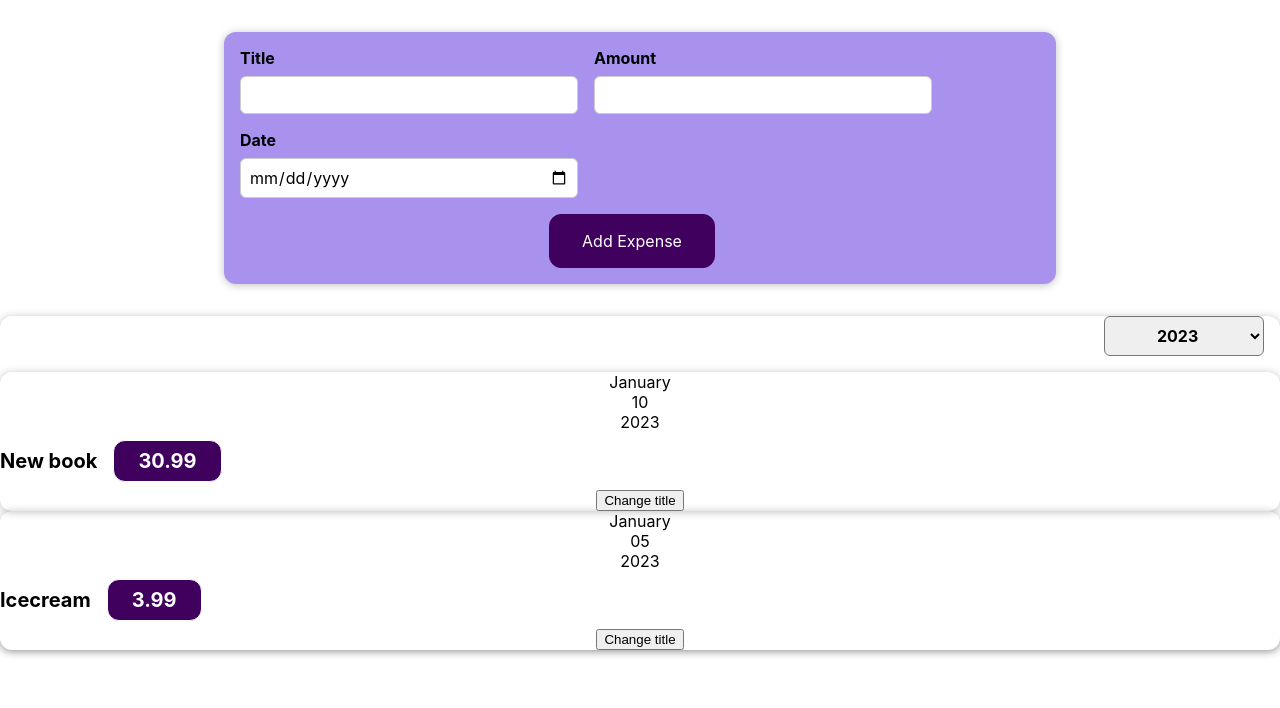
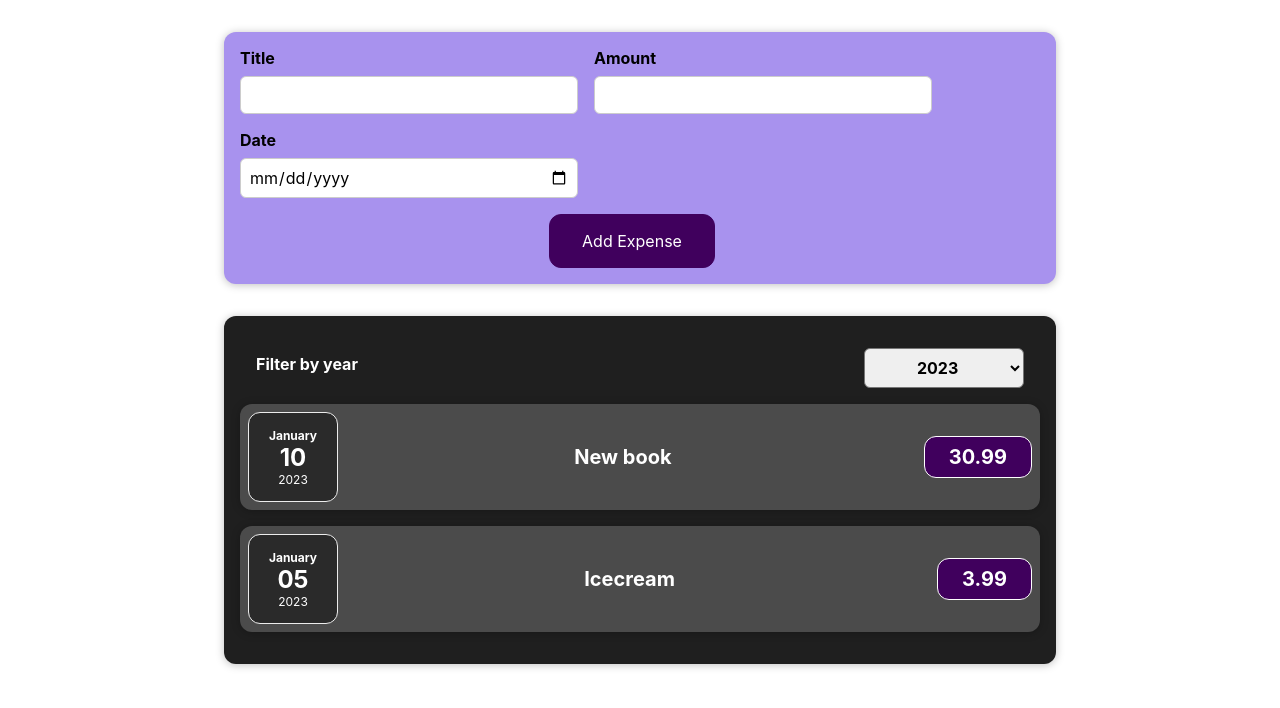
Before and after one commit to mnerva/expenses-http, a React (Create React App) app: page / in a window 1280 px wide. Shown: the top 708 px of the page. Built offline with nearby package versions, Linux system fonts and the light colour scheme.

Commit message:
juhendid 1-9

```diff
--- a/src/App.js
+++ b/src/App.js
@@ -1,33 +1,43 @@
-import React, { usestate } from 'react';
+import React, { useState } from 'react';
 import './App.css';
-import { Expenses } from "./components/Expenses/Expenses";
+import Expenses from "./components/Expenses/Expenses";
 import NewExpense from "./components/NewExpense/NewExpense";
 
-const App = () => {
-  const expenses = [
+const DUMMY_EXPENSES = [
       {
+          id: 'e1',
           date: new Date(2023, 0, 10),
           title:'New book',
           price: 30.99
       },
       {
+          id: 'e2',
           date: new Date(2023, 0, 5),
           title:'Icecream',
           price: 3.99
       }
 ]
 
+const App = () => {
+  const [expenses, setExpenses] = useState(DUMMY_EXPENSES)
+
   const addExpensehandler = (expense) => {
     console.log('In App.js')
+    setExpenses((previousExpenses) => {
+      return [expense, ...previousExpenses]
+    })
     console.log(expense)
+
   }
+
+  console.log(expenses)
 
   return (
     <div className="App">
         <NewExpense onAddExpense={addExpensehandler}></NewExpense>
         <Expenses expenses={expenses}></Expenses>
     </div>
-  );
+  )
 }
 
-export default App;
+export default App
--- a/src/components/Expenses/ExpenseDate.js
+++ b/src/components/Expenses/ExpenseDate.js
@@ -6,10 +6,10 @@ const ExpenseDate = (props) => {
 	const year = props.date.getFullYear()
 
   	return (
-	    <div>
-	      <div>{month}</div>
-	      <div>{day}</div>
-	      <div>{year}</div>
+	    <div className="expense-date">
+	      <div className="expense-date__month">{month}</div>
+	      <div className="expense-date__day">{day}</div>
+	      <div className="expense-date__year">{year}</div>
 	    </div>
 	  )
 }
--- a/src/components/Expenses/ExpenseItem.js
+++ b/src/components/Expenses/ExpenseItem.js
@@ -20,7 +20,6 @@ const ExpenseItem = (props) => {
         <h2>{props.title}</h2>
         <div className="expense-item__price">{props.price}</div>
       </div>
-      <button onClick={clickHandler}>Change title</button>
     </Card>
   )
 }
--- a/src/components/Expenses/Expenses.js
+++ b/src/components/Expenses/Expenses.js
@@ -1,27 +1,40 @@
 import React, { useState } from 'react'
+import "./Expenses.css"
 import ExpenseItem from './ExpenseItem'
-import "./Expenses.css"
 import Card from '../UI/Card'
 import ExpensesFilter from './ExpensesFilter'
 
-export const Expenses = (props) => {
-  const [expenseFilter, setExpenseFilter] = useState('2023')
+const Expenses = (props) => {
+  const [filteredYear, setFilteredYear] = useState('2023')
 
-  const addExpenseFilterHandler = (expenseFilter) => {
-    console.log('In Expenses.js')
-    console.log(expenseFilter)
-    setExpenseFilter(expenseFilter)
+  console.log('Year data in Expenses.js' + filteredYear)
+
+  const filterChangeHandler = (year) => {
+    console.log('Filter change handled by Expenses.js')
+    console.log(year + ' in Expenses.js')
+    setFilteredYear(year)
   }
 
+  props.expenses.map((expense) => {
+  	console.log(expense)
+  })
+
   return (
-    <Card className='expenses'>
-        <ExpensesFilter onAddExpenseFilter={addExpenseFilterHandler}/>
-          {props.expenses.map((ob) => {
-            if (ob.date.getFullYear().toString() === expenseFilter){
-              return (<ExpenseItem date={ob.date} title={ob.title} price={ob.price} id={ob.id}/>)
-            } else{
-              return null}
-          })}
+    <Card className="expenses">
+        <ExpensesFilter selected={filteredYear} onChangeFilter={filterChangeHandler}></ExpensesFilter>
+        {
+        	props.expenses.map((expense) => {
+        		return <ExpenseItem
+        		id={expense.id}
+        		title={expense.title}
+        		price={expense.price}
+        		date={expense.date}
+        		></ExpenseItem>
+        	})
+        }
+
     </Card>
   )
-}
+ }
+
+export default Expenses
--- a/src/components/NewExpense/ExpenseForm.js
+++ b/src/components/NewExpense/ExpenseForm.js
@@ -3,46 +3,33 @@ import "./ExpenseForm.css"
 import { useState } from 'react';
 
 const ExpenseForm = (props) => {
-    const [userInput, setUserInput] = useState({
-        enteredTitle:'',
-        enteredAmount:'',
-        enteredDate:''
-    })
+    const [enteredTitle, setEnteredTitle] = useState('')
+    const [enteredAmount, setEnteredAmount] = useState('')
+    const [enteredDate, setEnteredDate] = useState('')
 
     const titleChangeHandler = (event) => {
-        setUserInput({
-            ...userInput,
-            enteredTitle: event.target.value
-        })
+        setEnteredTitle(event.target.value)
     }
 
     const amountChangeHandler = (event) => {
-        setUserInput({
-            ...userInput,
-            enteredAmount: event.target.value
-        })
+        setEnteredAmount(event.target.value)
     }
 
     const dateChangeHandler = (event) => {
-        setUserInput({
-            ...userInput,
-            enteredDate: event.target.value
-        })
+        setEnteredDate(event.target.value)
     }
 
     const submitHandler = (event) => {
         event.preventDefault()
         const expenseData = {
-            title:userInput.enteredTitle,
-            amount:userInput.enteredAmount,
-            date: new Date(userInput.enteredDate)
+            title: enteredTitle,
+            price: enteredAmount,
+            date: new Date(enteredDate)
         }
         props.onSaveExpenseData(expenseData)
-        setUserInput({
-            enteredTitle:'',
-            enteredAmount:'',
-            enteredDate:''
-        })
+        setEnteredTitle('')
+        setEnteredAmount('')
+        setEnteredDate('')
     }
 
 
@@ -52,17 +39,21 @@ const ExpenseForm = (props) => {
             <div className='new-expense__control'>
                 <label>Title</label>
                 <input type="text"
-                onChange={titleChangeHandler} value={userInput.enteredTitle}/>
+                onChange={titleChangeHandler}
+                value={enteredTitle}/>
             </div>
             <div className='new-expense__control'>
                 <label>Amount</label>
                 <input type="number" min="0.01" step="0.01"
-                onChange={amountChangeHandler} value={userInput.enteredAmount}/>
+                onChange={amountChangeHandler}
+                value={enteredAmount}
+                />
             </div>
             <div className='new-expense__control'>
                 <label>Date</label>
                 <input type="date" min="2023-01-18" max="2025-12-31"
-                onChange={dateChangeHandler} value={userInput.enteredDate}/>
+                onChange={dateChangeHandler}
+                value={enteredDate}/>
             </div>
         </div>
         <div>
--- a/src/components/UI/Card.js
+++ b/src/components/UI/Card.js
@@ -3,7 +3,7 @@ import './Card.css'
 const Card = (props) => {
 	const classes = 'card ' + props.className
 	return (
-		<div className="card">{props.children}</div>
+		<div className={classes}>{props.children}</div>
 	)
 }
 export default Card
```
Lines whose indentation alone changed are shown as unchanged.
